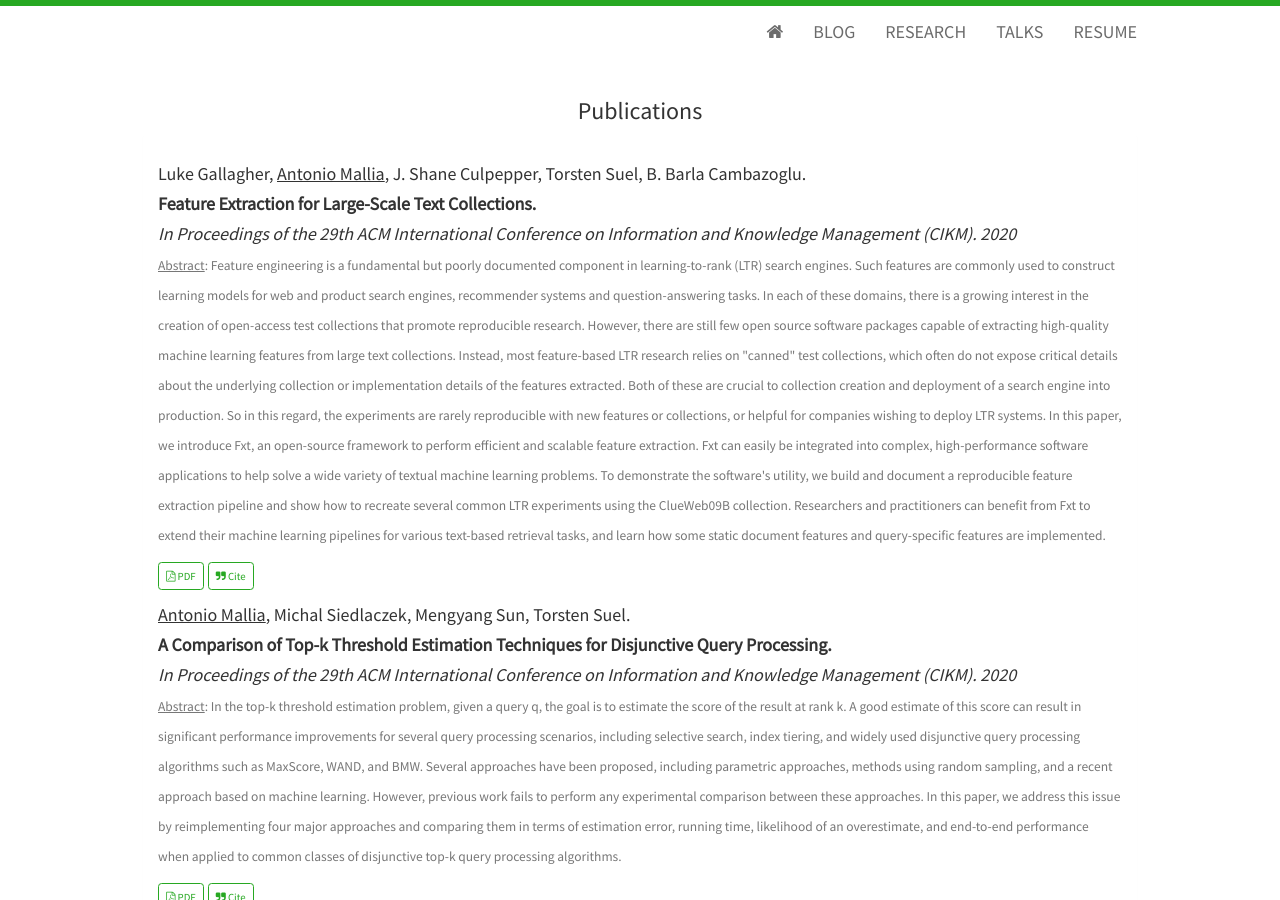
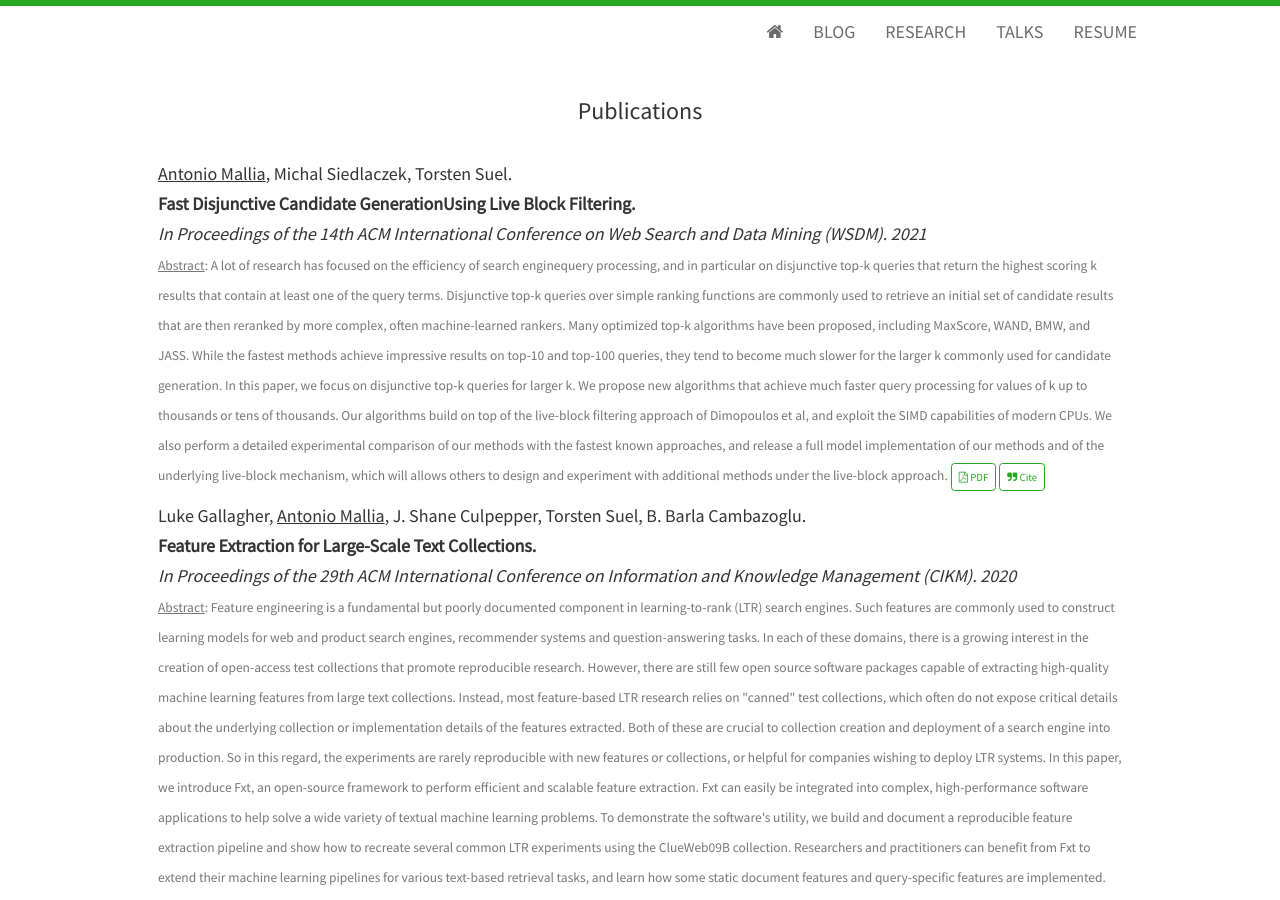
Before and after one commit to amallia/amallia.github.io, a Jekyll site: the page built from research.html, in a window 1280 px wide and 900 px high. Built offline with Jekyll 4.4.1, drawn with Linux system fonts in a browser that asks for light colours; nearby versions of some CDN libraries.

Commit message:
Update research.html

```diff
--- a/research.html
+++ b/research.html
@@ -6,6 +6,15 @@ title: Antonio Mallia's Blog
 <h3>Publications</h3>
   <div class="panel panel-default">
     <div class="panel-body">
+    <h5>
+            <span class="paper-authors"><u>Antonio Mallia</u>, Michal Siedlaczek, Torsten Suel.</span>
+            <span class="paper-title">Fast Disjunctive Candidate GenerationUsing Live Block Filtering.</span>
+            <span class="paper-publisher">In Proceedings of the 14th ACM International Conference on Web Search and Data Mining (WSDM). 2021</span>
+            <p> <small><u>Abstract</u>:
+A lot of research has focused on the efficiency of search enginequery processing, and in particular on disjunctive top-k queries that return the highest scoring k results that contain at least one of the query terms. Disjunctive top-k queries over simple ranking functions are commonly used to retrieve an initial set of candidate results that are then reranked by more complex, often machine-learned rankers. Many optimized top-k algorithms have been proposed, including MaxScore, WAND, BMW, and JASS. While the fastest methods achieve impressive results on top-10 and top-100 queries, they tend to become much slower for the larger k commonly used for candidate generation. In this paper, we focus on disjunctive top-k queries for larger k. We propose new algorithms that achieve much faster query processing for values of k up to thousands or tens of thousands. Our algorithms build on top of the live-block filtering approach of Dimopoulos et al, and exploit the SIMD capabilities of modern CPUs. We also perform a detailed experimental comparison of our methods with the fastest known approaches, and release a full model implementation of our methods and of the underlying live-block mechanism, which will allows others to design and experiment with additional methods under the live-block approach.
+	    <a class="btn btn-outline-primary btn-sm" href="{{ site.url }}/uploads/WSDM21.pdf" target="_blank" rel="noopener"><i class="fa fa-file-pdf-o" aria-hidden="true"></i> PDF</a>
+            <a class="btn btn-outline-primary btn-sm js-cite-modal" data-filename="/uploads/WSDM21.bib"><i class="fa fa-quote-right"></i> Cite</a>
+    </h5>
     <h5>
             <span class="paper-authors">Luke Gallagher, <u>Antonio Mallia</u>, J. Shane Culpepper, Torsten Suel, B. Barla Cambazoglu.</span>
             <span class="paper-title">Feature Extraction for Large-Scale Text Collections.</span>
```
